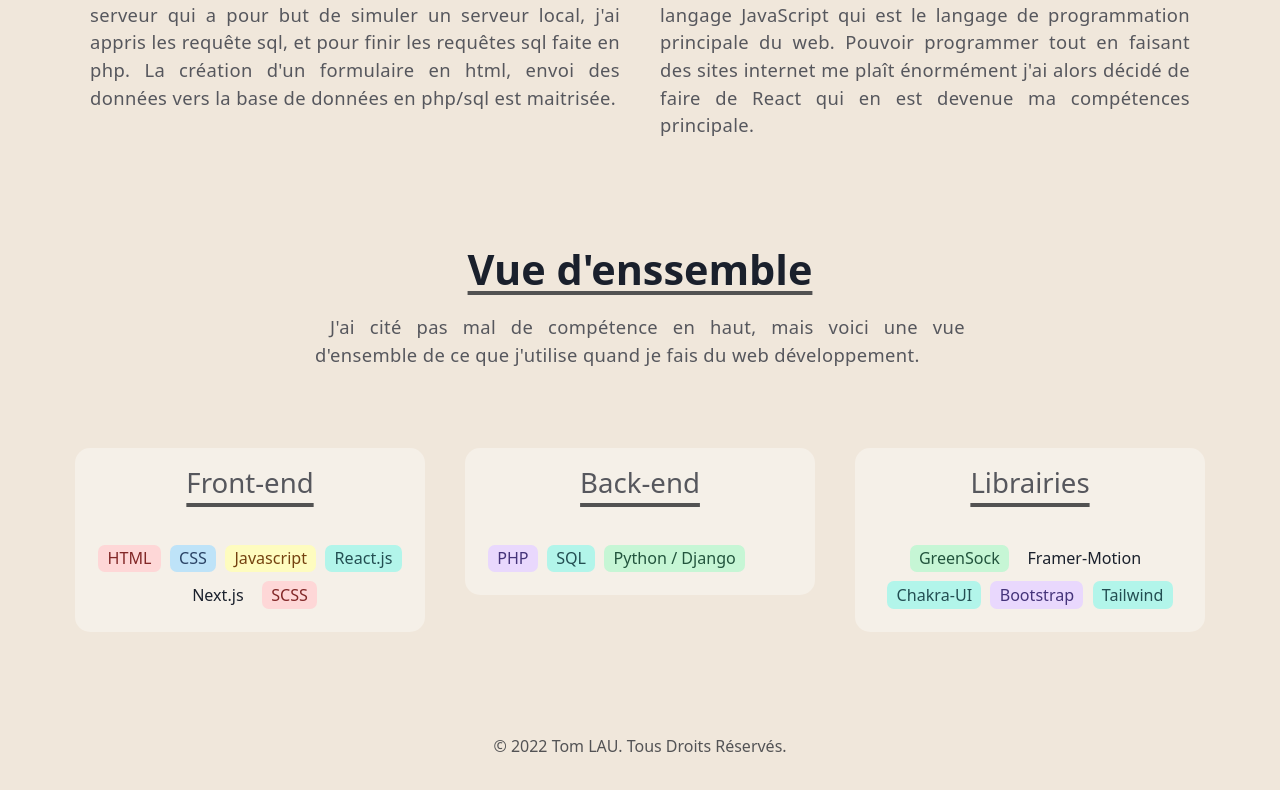
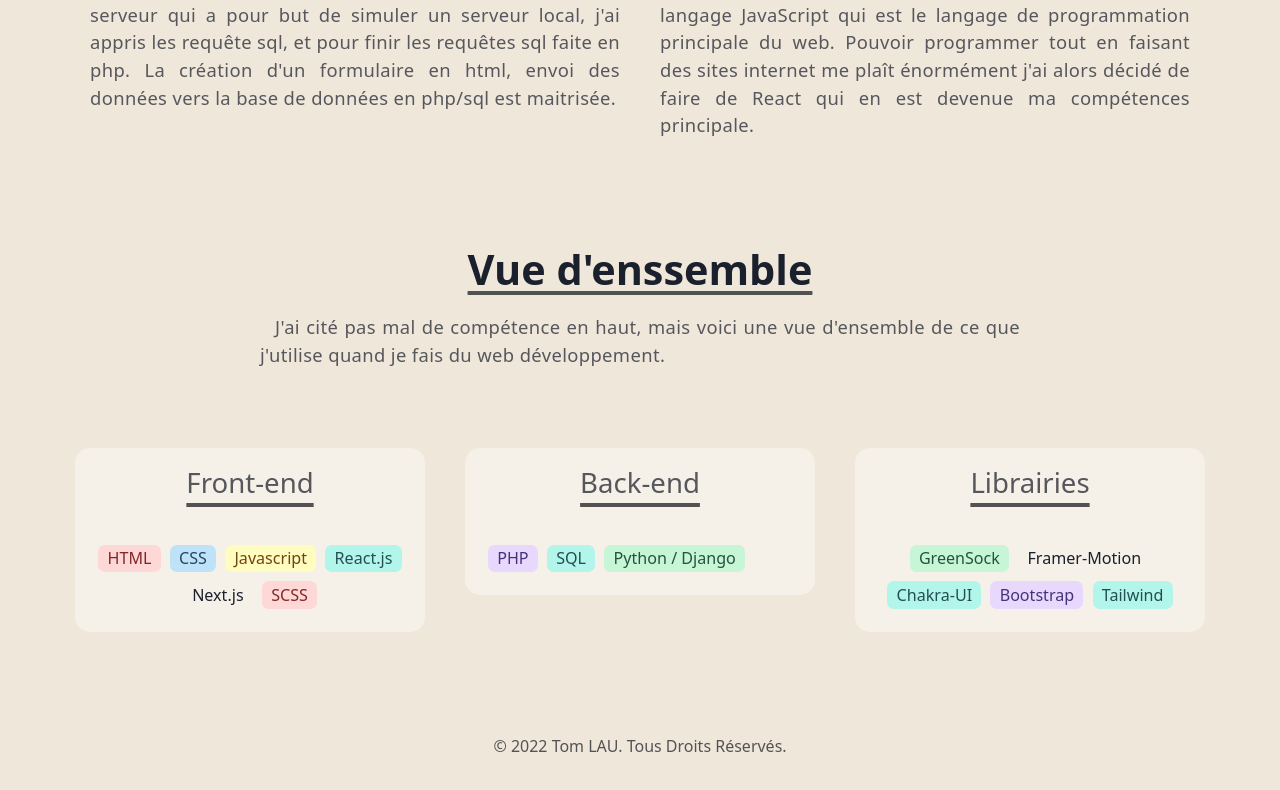
Before and after one commit to KiSEiGitHub/Me, a Next.js app: page /Competences in a window 1280 px wide. Shown: the part 847-1637 px from the top of the page. Built offline with nearby package versions, Linux system fonts and the light colour scheme.

Commit message:
rework(competence) : quick view text

```diff
--- a/pages/Competences.jsx
+++ b/pages/Competences.jsx
@@ -75,7 +75,7 @@ const Competences = () => {
                     </Fade>
                     <Fade bottom>
                         <Box
-                            w="80%"
+                            w={{sm: '80%', md: '80%', lg : '800px'}}
                             h="auto"
                             p="0 20px"
                             m="0 auto"
@@ -93,13 +93,8 @@ const Competences = () => {
                             </Heading>
                             <Box
                                 m="0 auto"
-
                             >
-                                <Text
-                                    variant="ParaIndent"
-                                    w={{sm: '240px', md: '350px', lg: '650px'}}
-                                    m="0 auto"
-                                >
+                                <Text variant="ParaIndent">
                                     {/* eslint-disable-next-line react/no-unescaped-entities */}
                                     {toggleLang
                                         ? Data['Other']['QuickView']['FR']
```
